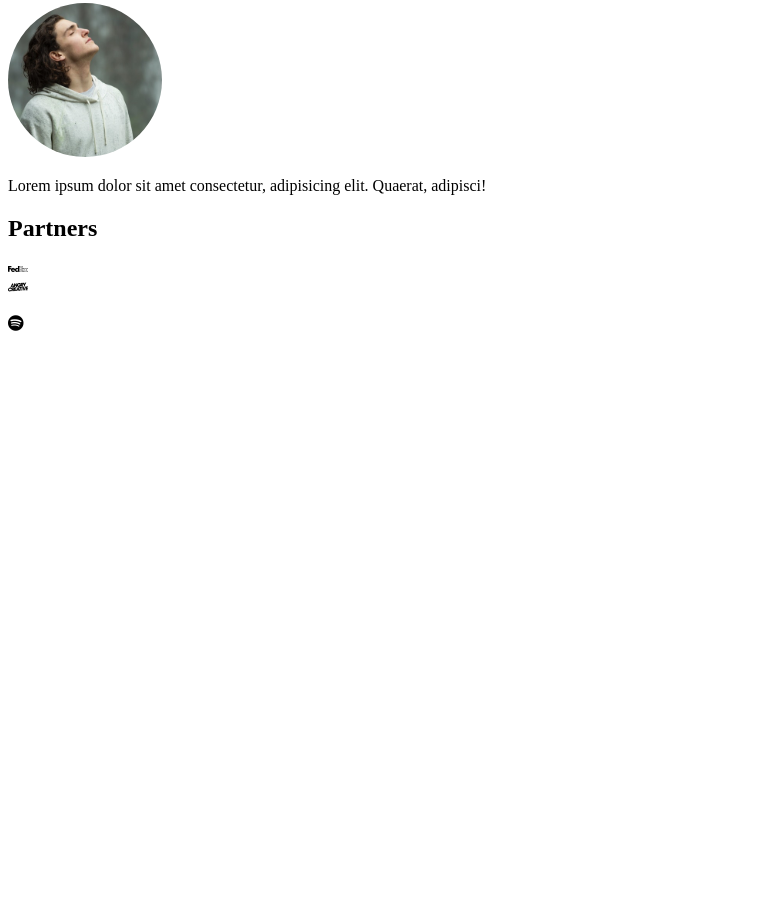
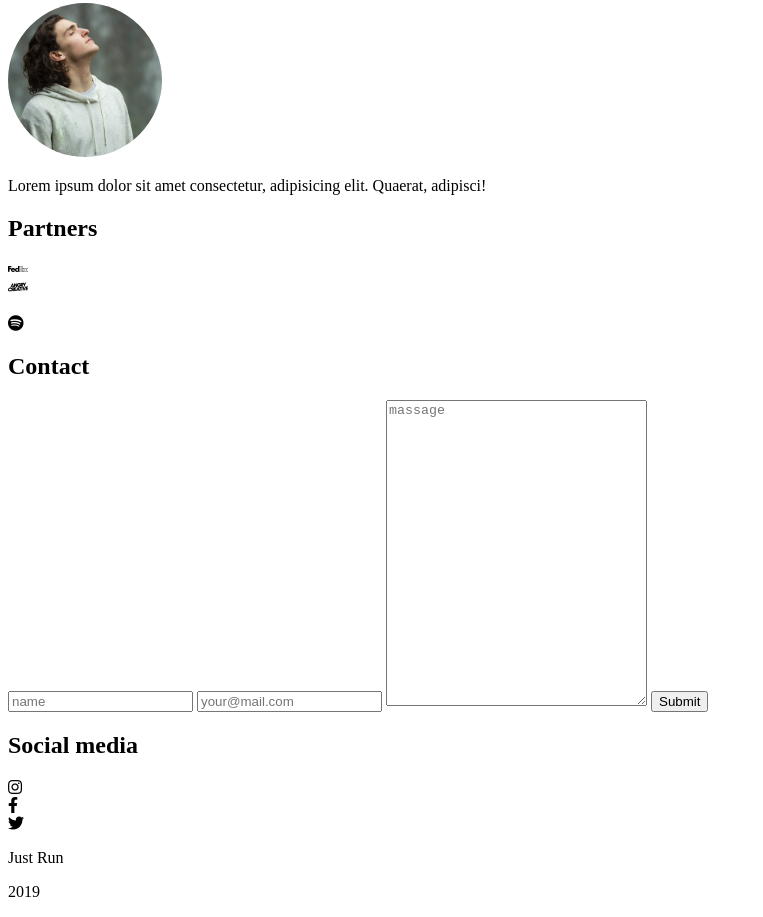
Before and after one commit to damiandusinski/Justrun, a plain HTML site: page index.html in a window 1280 px wide. Shown: the part 1435-2352 px from the top of the page, without its empty margins (0-763 px from the left). Before the commit the page ends 1776 px from the top, so only its background shows below. Drawn offline with Linux system fonts and the light colour scheme; some icons are missing.

Commit message:
add contact section  and footer

```diff
--- a/index.html
+++ b/index.html
@@ -12,7 +12,7 @@
 
 <body>
     <div class="wrapper">
-        <!-- header start here -->
+        <!-- header start -->
         <header>
             <div class="hero-container">
                 <div class="top-bar">
@@ -32,10 +32,10 @@
 
             </div>
         </header>
-        <!-- header end here -->
-        <!-- main start here -->
+        <!-- header end -->
+        <!-- main start -->
         <main>
-            <!-- about-me start here -->
+            <!-- about-me start -->
             <section class="about-me">
                 <div class="about-me-coontainer">
                     <h1 class="section-head">About me</h1>
@@ -44,8 +44,8 @@
                         harum!</p>
                 </div>
             </section>
-            <!-- about-me end here -->
-            <!-- offers start here -->
+            <!-- about-me end -->
+            <!-- offers start -->
             <section class="offers">
                 <div class="offers-container">
                     <h1 class="section-head"></h1>
@@ -76,8 +76,8 @@
                     </div>
                 </div>
             </section>
-            <!-- offers end here -->
-            <!-- feedbacks start here -->
+            <!-- offers end -->
+            <!-- feedbacks start -->
             <section class="feedbacks">
                 <div class="feedbacks-container">
                     <h1 class="section-head"></h1>
@@ -101,10 +101,12 @@
                     </div>
                 </div>
             </section>
-            <!-- feedbacks end here -->
+            <!-- feedbacks end -->
         </main>
-        <!-- main end here -->
+        <!-- main end -->
+        <!-- aside end -->
         <asice>
+            <!-- partners start -->
             <section class="partners">
                 <div class="partners-container">
                     <h1 class="section-head">Partners</h1>
@@ -122,7 +124,40 @@
                     </div>
                 </div>
             </section>
+            <!-- partners end -->
+            <!-- contact start -->
+            <section class="contact">
+                <div class="contact-container">
+                    <div class="contact-form">
+                        <h1 class="section-head">Contact</h1>
+                        <form action="">
+                            <input type="text" placeholder="name">
+                            <input type="mail" placeholder="your@mail.com">
+                            <textarea name="" id="" cols="30" rows="20" placeholder="massage"></textarea>
+                            <input type="submit" class="btn btn-contact">
+                        </form>
+                    </div>
+                    <div class="contact-socials">
+                        <h2 class="social-head">Social media</h2>
+                        <div class="socials-container">
+                            <div class="social-box"><i class="fab fa-instagram"></i></div>
+                            <div class="social-box"><i class="fab fa-facebook-f"></i></div>
+                            <div class="social-box"><i class="fab fa-twitter"></i></div>
+                        </div>
+                    </div>
+                </div>
+            </section>
+            <!-- contact end -->
         </asice>
+        <!-- aside end -->
+        <!-- footer start -->
+        <footer>
+            <div class="footer-container">
+                <p>Just Run</p>
+                <p>2019</p>
+            </div>
+        </footer>
+        <!-- footer end -->
     </div>
 </body>
 
```
